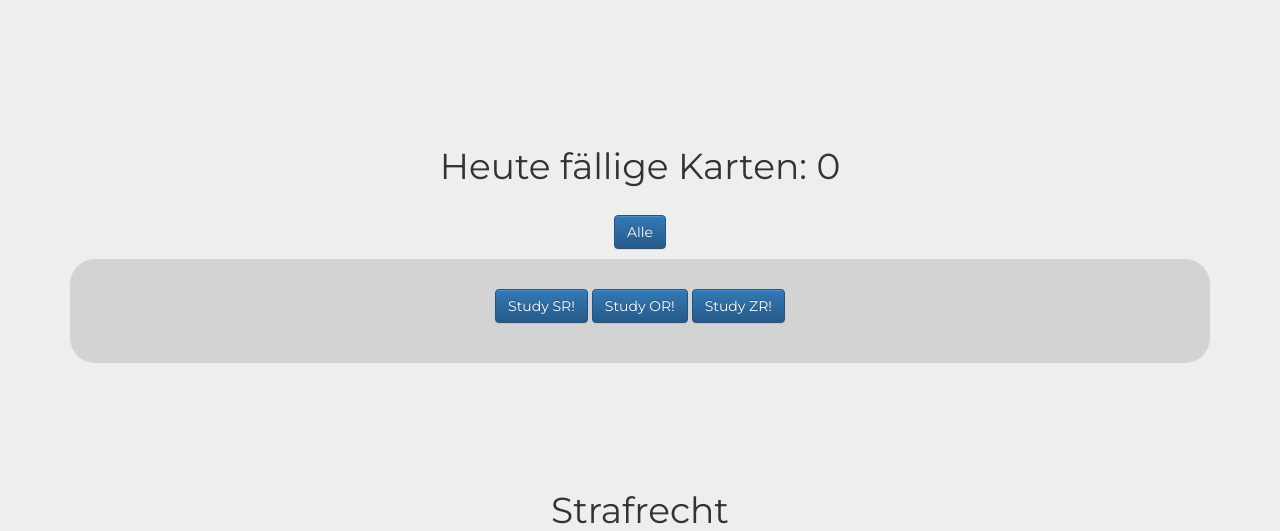
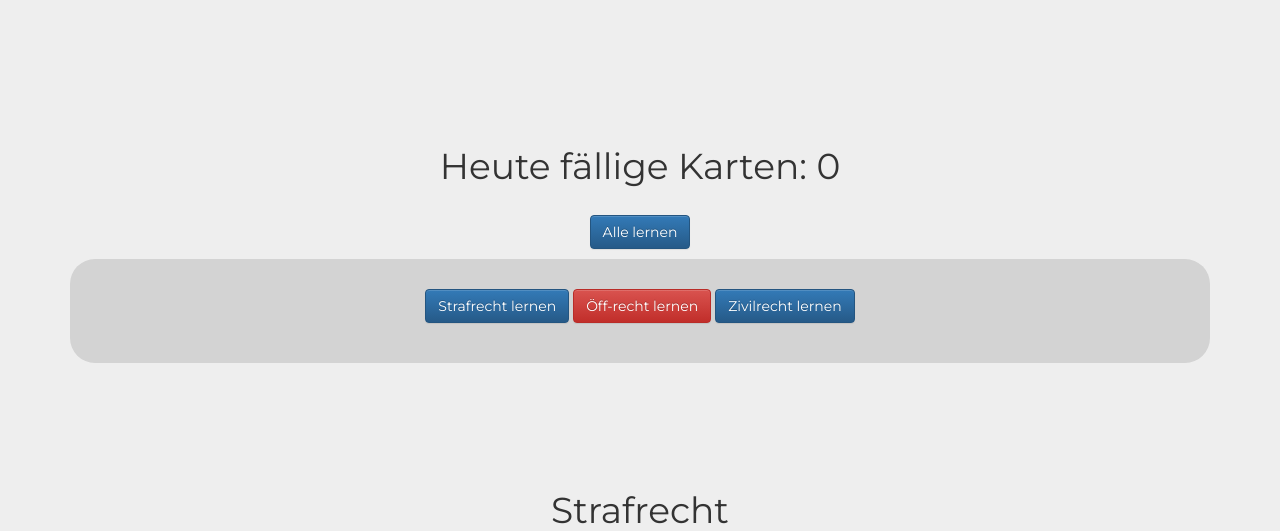
Before and after one commit to Siegbert1/reviewer, a Django app: page / in a window 1280 px wide. Shown: the part 51-582 px from the top of the page. Run offline with Django 3.2, Linux system fonts and the light colour scheme; a user stored in the database is signed in; data comes from the database, SQL or seed files in the repository; some libraries are stand-ins or nearby versions.

Commit message:
wtf is happening

```diff
--- a/reviewer/templates/reviewer/base.html
+++ b/reviewer/templates/reviewer/base.html
@@ -3,7 +3,7 @@
 
 <html lang="de">
 <head>
-
+  <meta name="viewport" content="width=device-width, initial-scale=1, maximum-scale=1">
     <link rel="stylesheet" href="{% static 'reviewer/css/bootstrap.min.css' %}" >
     <link rel="stylesheet" href="{% static 'reviewer/css/bootstrap-theme.min.css' %}">
     <link href="https://fonts.googleapis.com/css?family=Montserrat" rel="stylesheet" type="text/css">
--- a/reviewer/templates/reviewer/home.html
+++ b/reviewer/templates/reviewer/home.html
@@ -25,12 +25,12 @@ Streber.Party
 <div class="row">
 <div class="col-sm-12 text-center"><h1> Heute fällige Karten: {{ cards_due }} </h1>
 
-<div class="col-sm-12 text-center"><p><a class="btn btn-primary" role="button" href={% url 'reviewer:study_start' name='due' setting='all' %}> Alle </a></p></div>
+<div class="col-sm-12 text-center"><p><a class="btn btn-primary" role="button" href={% url 'reviewer:study_start' name='due' setting='all' %}> Alle lernen </a></p></div>
 
 <div class="col-sm-12 text-center boxes">
-<p><a class="btn btn-primary" role="button" href={% url 'reviewer:study_start' name='due' setting='sr' %}> Study SR! </a>
-<a class="btn btn-primary" role="button" href={% url 'reviewer:study_start' name='due' setting='or' %}> Study OR! </a>
-<a class="btn btn-primary" role="button" href={% url 'reviewer:study_start' name='due' setting='zr' %}> Study ZR! </a></p></div>
+<p><a class="btn btn-primary" role="button" href={% url 'reviewer:study_start' name='due' setting='sr' %}> Strafrecht lernen </a>
+<a class="btn btn-danger" role="button" href={% url 'reviewer:study_start' name='due' setting='or' %}> Öff-recht lernen </a>
+<a class="btn btn-primary" role="button" href={% url 'reviewer:study_start' name='due' setting='zr' %}> Zivilrecht lernen </a></p></div>
 
 </div>
 </div>
```
